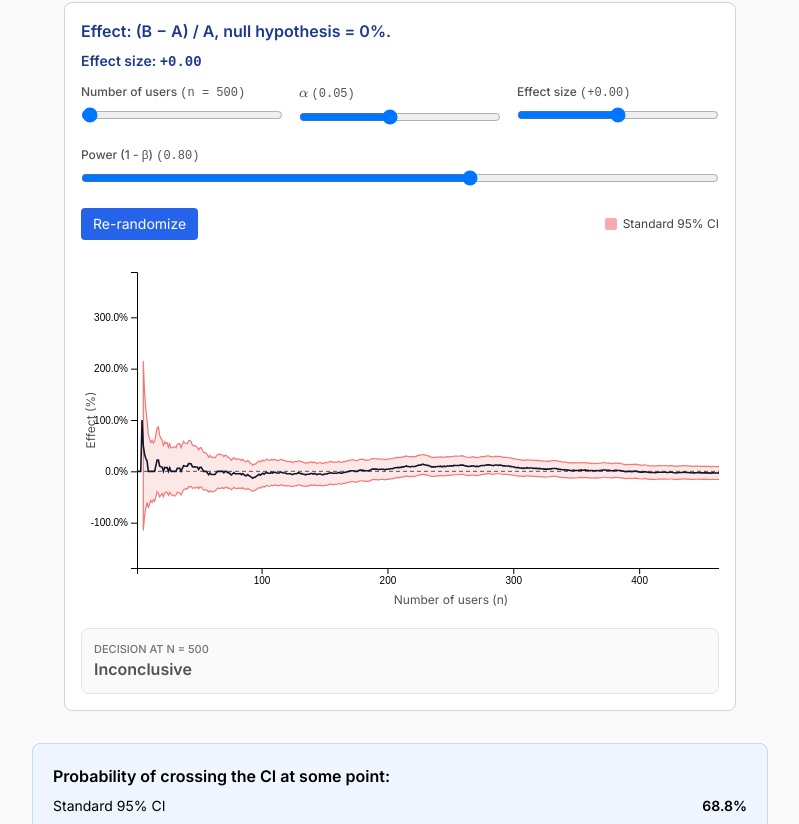
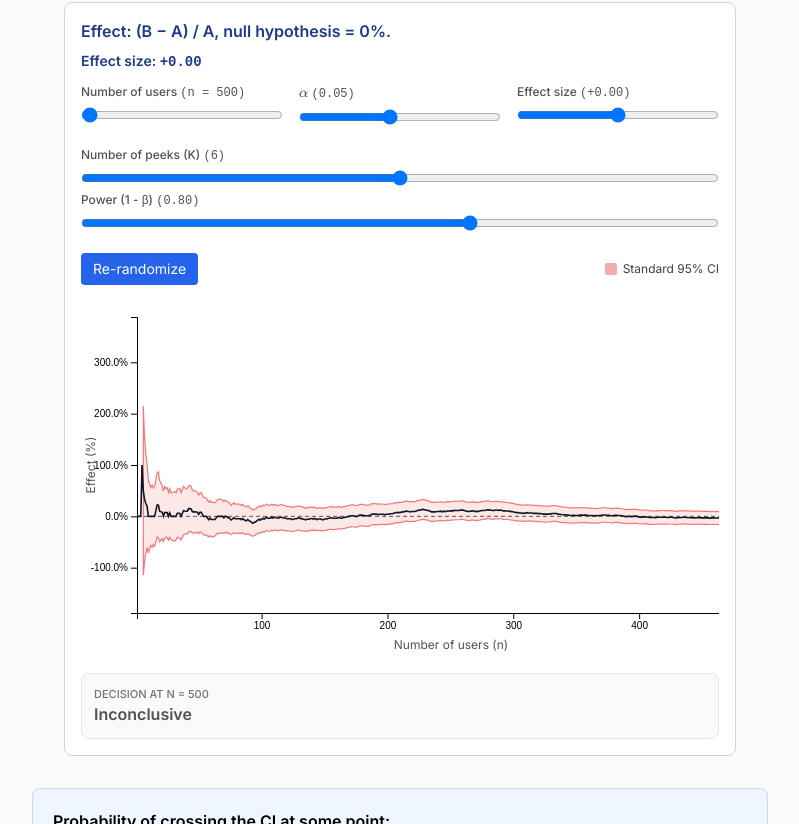
Before and after one commit to n-levy/sequential_testing, a Next.js app in the folder site/: page /short in a window 1280 px wide. Shown: the part 1036-1860 px from the top of the page, without its empty margins (352-1151 px from the left). Built offline with nearby package versions, Linux system fonts and the light colour scheme.

Commit message:
Fix build errors (client component + InlineMath typing) - act 3 step  6

```diff
--- a/site/components/shared/ABTestSim.tsx
+++ b/site/components/shared/ABTestSim.tsx
@@ -24,7 +24,7 @@ interface ABTestSimProps {
 }
 
 const Z_975 = 1.959964
-const PEEK_N_SIMS = 500 // number of re-randomizations used to estimate crossing probabilities
+const PEEK_N_SIMS = 1000 // number of re-randomizations used to estimate crossing probabilities
 const PEEK_LOOKS = 6
 
 // Normal quantile approximation
@@ -43,9 +43,9 @@ function normInv(p: number) {
 const LAYER_STYLE: Record<SimLayer, { color: string; label: string }> = {
   'fixed-ci':        { color: '#ef4444', label: 'Standard 95% CI' },
   'sequential-ci':   { color: '#2563eb', label: 'Sequential CI (Eppo)' },
-  'pocock':          { color: '#f59e0b', label: 'Pocock (K=10)' },
-  'obf':             { color: '#8b5cf6', label: "O'Brien–Fleming (K=10)" },
-  'bonferroni':      { color: '#0d9488', label: 'Bonferroni (K=10)' },
+  'pocock':          { color: '#f59e0b', label: 'Pocock' },
+  'obf':             { color: '#8b5cf6', label: "O'Brien–Fleming" },
+  'bonferroni':      { color: '#0d9488', label: 'Bonferroni' },
 }
 
 function mulberry32(seed: number) {
@@ -109,7 +109,7 @@ export function ABTestSim({
     for (const layer of layers) {
       let count = 0;
       for (let sim = 0; sim < PEEK_N_SIMS; ++sim) {
-        const t = simulateABTestTrajectory(n, 0, seed + sim);
+        const t = simulateABTestTrajectory(n, 0, seed + sim + runSimulationsTrigger * 10000);
         let crossed = false;
         const lookSpacing = Math.floor(n / K);
         for (let i = 0; i < n; ++i) {
@@ -409,6 +409,23 @@ export function ABTestSim({
           />
         </div>
       </div>
+      {/* K slider */}
+      <div>
+        <label className="block text-xs font-medium text-neutral-600 mb-1">
+          Number of peeks (K) <span className="font-mono">({K})</span>
+        </label>
+        <input
+          type="range" min={2} max={10} step={1}
+          value={K}
+          onChange={e => {
+            const newK = parseInt(e.target.value, 10)
+            // @ts-ignore local override
+            K = newK
+            setPeekProbs(null)
+          }}
+          className="w-full"
+        />
+      </div>
       {showPowerControl && (
         <div className="mb-4">
           <label className="block text-xs font-medium text-neutral-600 mb-1">
@@ -436,7 +453,7 @@ export function ABTestSim({
                 className="inline-block w-3 h-3 rounded-sm"
                 style={{ background: LAYER_STYLE[layer].color, opacity: 0.45 }}
               />
-              {LAYER_STYLE[layer].label}
+              {LAYER_STYLE[layer].label}{['pocock','obf','bonferroni'].includes(layer) ? ` (K=${K})` : ''}
             </span>
           ))}
         </div>
@@ -471,7 +488,7 @@ export function ABTestSim({
         <div className="bg-white border border-blue-400 rounded-lg p-5 mb-8 mt-4 text-center">
           <div className="flex flex-col items-center gap-2">
             <span className="text-blue-900 font-semibold">
-              Probability of crossing the CI at some point, based on 500 simulation repetitions:
+              Probability of crossing the CI at some point, based on 1000 simulation repetitions:
             </span>
             <button
               type="button"
@@ -481,7 +498,7 @@ export function ABTestSim({
               }}
               className="px-3 py-1.5 text-sm bg-blue-600 text-white rounded hover:bg-blue-700"
             >
-              Run 500 repetitions
+              Run 1000 repetitions
             </button>
           </div>
           {peekProbs === null ? (
@@ -499,7 +516,7 @@ export function ABTestSim({
               <tbody>
                 {layers.map(layer => (
                   <tr key={layer}>
-                    <td className="px-3 py-1 text-left">{LAYER_STYLE[layer].label}</td>
+                    <td className="px-3 py-1 text-left">{LAYER_STYLE[layer].label}{['pocock','obf','bonferroni'].includes(layer) ? ` (K=${K})` : ''}</td>
                     <td className="px-3 py-1 text-right text-blue-700 font-mono">{(peekProbs[layer] * 100).toFixed(1)}%</td>
                   </tr>
                 ))}
```
